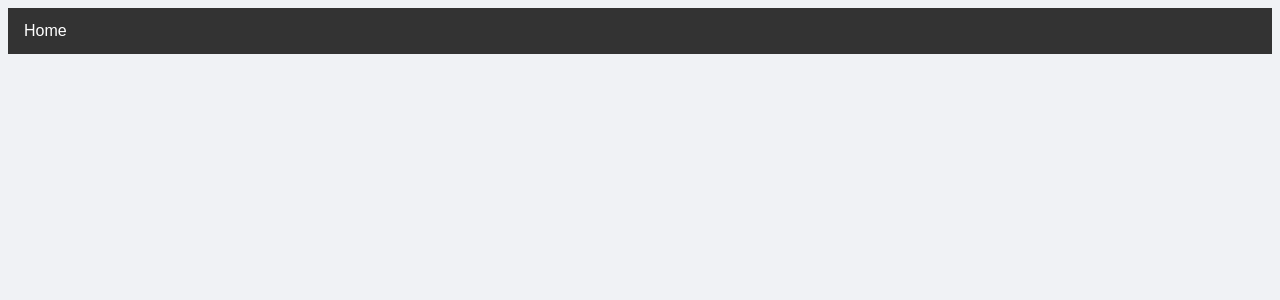
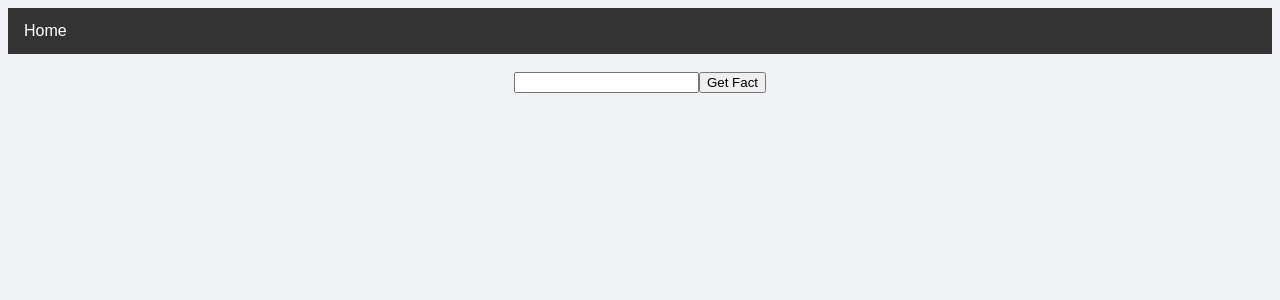
Before and after one commit to EmmsDK/sys_eksamen_frontend, a React (Vite) app: page /randomfact in a window 1280 px wide. Before the commit this address had no page. Shown: the top 300 px of the page. Built offline with nearby package versions, Linux system fonts and the light colour scheme.

Commit message:
randomfact with favourite button

```diff
--- a/package.json
+++ b/package.json
@@ -10,6 +10,7 @@
     "preview": "vite preview"
   },
   "dependencies": {
+    "axios": "^1.4.0",
     "react": "^18.2.0",
     "react-dom": "^18.2.0",
     "react-router-dom": "^6.11.1"
--- a/src/App.jsx
+++ b/src/App.jsx
@@ -6,6 +6,8 @@ import LoggedIn from "./components/LoggedIn";
 import {NavLink, Route, Routes} from "react-router-dom";
 import Joke from "./components/Joke.jsx";
 import Fact from "./components/Fact.jsx";
+import RandomFact from "./components/RandomFact";
+import axios from "axios";
 
 function App() {
     const [loggedIn, setLoggedIn] = useState(false)
@@ -88,7 +90,9 @@ function App() {
     return (
         <div>
             <Header/>
+
             <Routes>
+                <Route path="/randomfact" element={<RandomFact/>}></Route>
                 <Route exact path="/" element={<Home/>}></Route>
                 <Route path="/logout" element={<Logout/>}></Route>
             </Routes>
--- a/src/components/RandomFact.jsx
+++ b/src/components/RandomFact.jsx
@@ -1,37 +1,51 @@
 import React, { useState, useEffect } from 'react';
+import axios from 'axios';
 
-function RandomFacts() {
-  const [facts, setFacts] = useState([]);
-  const [query, setQuery] = useState('');
+function RandomFact() {
+  const [input, setInput] = useState('');
+  const [fact, setFact] = useState('');
 
-  useEffect(() => {
-    const url = `https://random-facts1.p.rapidapi.com/fact/search?q=${query}`;
-    const headers = {
-      'X-RapidAPI-Key': 'd5dd72de82mshcf6fc0cf7c28a79p1bdbf0jsn5189c1b81892',
-      'X-RapidAPI-Host': 'random-facts1.p.rapidapi.com',
-    };
+  const handleInput = (event) => {
+    setInput(event.target.value);
+  };
 
-    fetch(url, { headers })
-      .then((response) => response.json())
-      .then((data) => setFacts(data.results))
-      .catch((error) => console.log(error));
-  }, [query]);
+  const handleGetFactClick = async () => {
+    if (input) {
+      const response = await axios.get(
+        'https://random-facts1.p.rapidapi.com/fact/search',
+        {
+          headers: {
+            'X-RapidAPI-Key': 'd5dd72de82mshcf6fc0cf7c28a79p1bdbf0jsn5189c1b81892',
+            'X-RapidAPI-Host': 'random-facts1.p.rapidapi.com',
+          },
+          params: {
+            fact: input,
+          },
+        }
+      );
+      setFact(input);
+    }
+  };
 
-  const handleInputChange = (event) => {
-    setQuery(event.target.value);
+  const handleSaveAsFavoriteClick = async () => {
+    if (fact) {
+      const response = await axios.post('http://example.com/favorites', {
+        fact: fact,
+      });
+      console.log(response.data);
+    }
   };
 
   return (
     <div>
-      <h1>Random Facts</h1>
-      <input type="text" value={query} onChange={handleInputChange} />
-      <ul>
-        {facts.map((fact) => (
-          <li key={fact.id}>{fact.text}</li>
-        ))}
-      </ul>
+      <input type="text" value={input} onChange={handleInput} />
+      <button onClick={handleGetFactClick}>Get Fact</button>
+      <p>{fact}</p>
+      {fact && (
+        <button onClick={handleSaveAsFavoriteClick}>Save as Favorite</button>
+      )}
     </div>
   );
 }
 
-export default RandomFacts;
+export default RandomFact;
```
Also changed, not shown: 1 other file (tests, documents, lock files or other folders).
